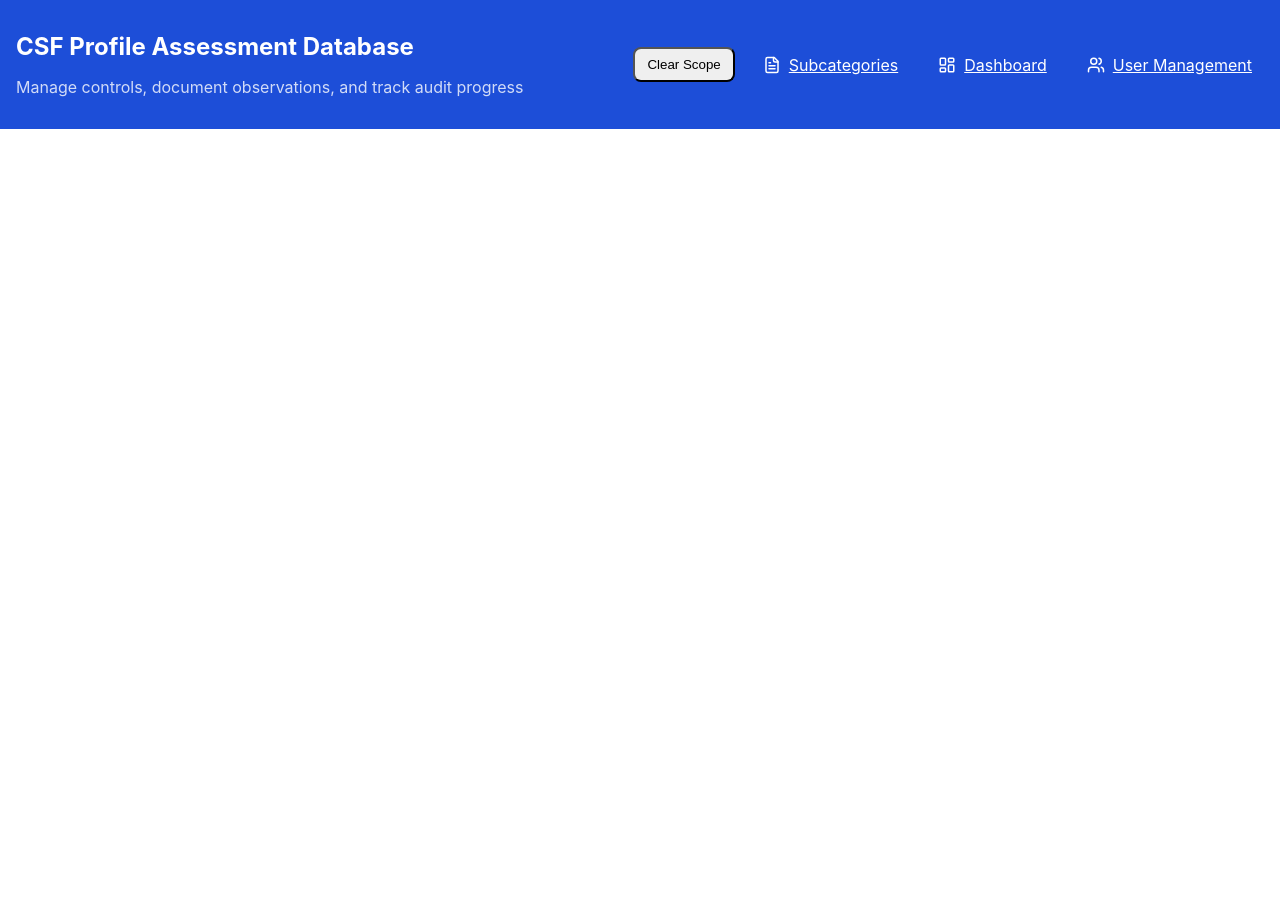
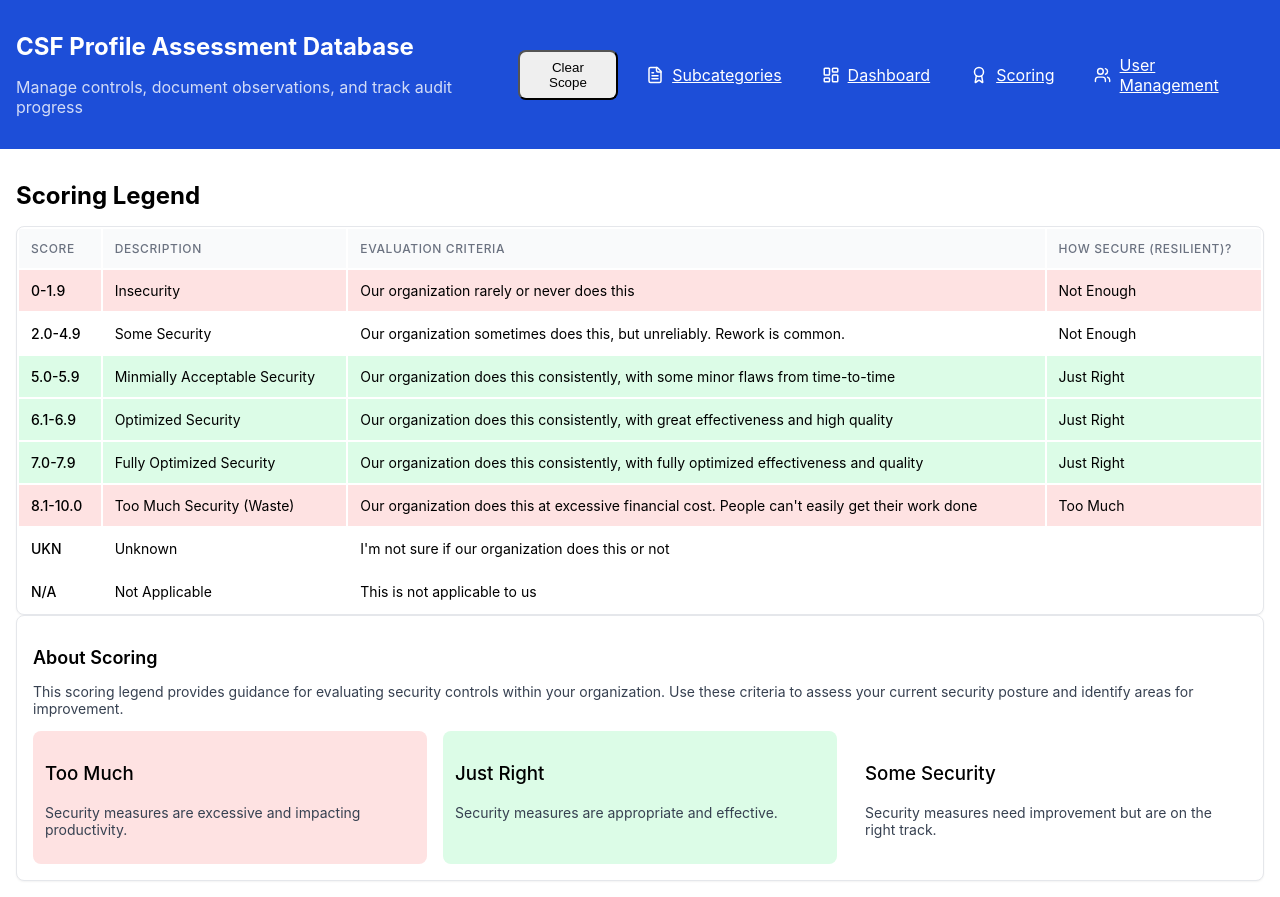
Before and after one commit to CPAtoCybersecurity/csf_profile, a React (Create React App) app: page /scoring in a window 1280 px wide. Before the commit the page ends 800 px from the top, so only its background shows below. Built offline with nearby package versions, Linux system fonts and the light colour scheme.

Commit message:
Scoring Legend

```diff
--- a/src/App.js
+++ b/src/App.js
@@ -8,6 +8,7 @@ import Navigation from './components/Navigation';
 import Controls from './pages/Controls';
 import Dashboard from './pages/Dashboard';
 import UserManagement from './pages/UserManagement';
+import ScoringLegend from './pages/ScoringLegend';
 
 const App = () => {
   const [data, setData] = useState([]);
@@ -299,6 +300,7 @@ const App = () => {
             }
           />
           <Route path="/dashboard" element={<Dashboard data={data} />} />
+          <Route path="/scoring" element={<ScoringLegend />} />
           <Route path="/users" element={<UserManagement />} />
         </Routes>
       </div>
--- a/src/components/Navigation.js
+++ b/src/components/Navigation.js
@@ -1,6 +1,6 @@
 import React from 'react';
 import { NavLink } from 'react-router-dom';
-import { LayoutDashboard, Users, FileText } from 'lucide-react';
+import { LayoutDashboard, Users, FileText, Award } from 'lucide-react';
 
 const Navigation = () => {
   return (
@@ -35,6 +35,20 @@ const Navigation = () => {
       </NavLink>
 
       <NavLink
+        to="/scoring"
+        className={({ isActive }) =>
+          `flex items-center gap-2 px-3 py-2 rounded-lg transition-colors ${
+            isActive
+              ? 'bg-blue-800 text-white'
+              : 'text-white hover:bg-blue-800'
+          }`
+        }
+      >
+        <Award size={18} />
+        <span>Scoring</span>
+      </NavLink>
+
+      <NavLink
         to="/users"
         className={({ isActive }) =>
           `flex items-center gap-2 px-3 py-2 rounded-lg transition-colors ${
--- /dev/null
+++ b/src/pages/ScoringLegend.js
@@ -0,0 +1,148 @@
+import React, { useState, useEffect } from 'react';
+import Papa from 'papaparse';
+
+const ScoringLegend = () => {
+  const [legendData, setLegendData] = useState([]);
+  const [loading, setLoading] = useState(true);
+  const [error, setError] = useState(null);
+
+  useEffect(() => {
+    const loadLegendData = async () => {
+      try {
+        const response = await fetch('/scoring_legend.csv');
+        const csvText = await response.text();
+
+        Papa.parse(csvText, {
+          header: true,
+          skipEmptyLines: true,
+          complete: (results) => {
+            setLegendData(results.data);
+            setLoading(false);
+          },
+          error: (error) => {
+            setError(`Error parsing CSV: ${error.message}`);
+            setLoading(false);
+          }
+        });
+      } catch (err) {
+        setError(`Error loading file: ${err.message}`);
+        setLoading(false);
+      }
+    };
+
+    loadLegendData();
+  }, []);
+
+  // Function to determine the background color based on the "How Secure" value and description
+  const getSecurityLevelColor = (securityLevel, description, score) => {
+    // Special case for Some Security row (2.0-4.9)
+    if (score === '2.0-4.9' && description === 'Some Security') {
+      return 'bg-yellow-100';
+    }
+
+    // Special case for Too Much Security row (8.1-10.0)
+    if (description && description.includes('Too Much Security')) {
+      return 'bg-red-100';
+    }
+
+    // For other rows, use the security level
+    switch(securityLevel) {
+      case 'Not Enough':
+        // For all other "Not Enough" rows except Some Security
+        if (score !== '2.0-4.9') {
+          return 'bg-red-100';
+        }
+        return 'bg-yellow-100';
+      case 'Just Right':
+        return 'bg-green-100';
+      case 'Too Much':
+        // Override for Too Much Security
+        return 'bg-red-100';
+      default:
+        return '';
+    }
+  };
+
+  if (loading) {
+    return (
+      <div className="p-4">
+        <h1 className="text-2xl font-bold mb-4">Scoring Legend</h1>
+        <div className="flex items-center justify-center h-64">
+          <div className="text-xl font-semibold">Loading scoring legend data...</div>
+        </div>
+      </div>
+    );
+  }
+
+  if (error) {
+    return (
+      <div className="p-4">
+        <h1 className="text-2xl font-bold mb-4">Scoring Legend</h1>
+        <div className="flex items-center justify-center h-64">
+          <div className="text-xl font-semibold text-red-600">{error}</div>
+        </div>
+      </div>
+    );
+  }
+
+  return (
+    <div className="p-4">
+      <h1 className="text-2xl font-bold mb-4">Scoring Legend</h1>
+
+      <div className="bg-white rounded-lg shadow-sm border overflow-hidden">
+        <table className="min-w-full divide-y divide-gray-200">
+          <thead className="bg-gray-50">
+            <tr>
+              <th className="p-3 text-left text-xs font-medium text-gray-500 uppercase tracking-wider">Score</th>
+              <th className="p-3 text-left text-xs font-medium text-gray-500 uppercase tracking-wider">Description</th>
+              <th className="p-3 text-left text-xs font-medium text-gray-500 uppercase tracking-wider">Evaluation Criteria</th>
+              <th className="p-3 text-left text-xs font-medium text-gray-500 uppercase tracking-wider">How Secure (Resilient)?</th>
+            </tr>
+          </thead>
+          <tbody className="bg-white divide-y divide-gray-200">
+            {legendData.length > 0 ? (
+              legendData.map((item, index) => (
+                <tr key={index} className={getSecurityLevelColor(item['How Secure (Resilient)?'], item.Description, item.Score)}>
+                  <td className="p-3 text-sm font-medium">{item.Score}</td>
+                  <td className="p-3 text-sm">{item.Description}</td>
+                  <td className="p-3 text-sm">{item['Evaluation Criteria']}</td>
+                  <td className="p-3 text-sm">{item['How Secure (Resilient)?']}</td>
+                </tr>
+              ))
+            ) : (
+              <tr>
+                <td colSpan="4" className="p-3 text-center text-sm text-gray-500">
+                  No scoring legend data available.
+                </td>
+              </tr>
+            )}
+          </tbody>
+        </table>
+      </div>
+
+      <div className="mt-6 bg-white p-4 rounded-lg shadow-sm border">
+        <h2 className="text-lg font-semibold mb-2">About Scoring</h2>
+        <p className="text-sm text-gray-700">
+          This scoring legend provides guidance for evaluating security controls within your organization.
+          Use these criteria to assess your current security posture and identify areas for improvement.
+        </p>
+        <div className="mt-4 grid grid-cols-1 md:grid-cols-3 gap-4">
+          <div className="p-3 rounded-lg bg-red-100">
+            <h3 className="font-medium">Too Much</h3>
+            <p className="text-sm text-gray-700">Security measures are excessive and impacting productivity.</p>
+          </div>
+          <div className="p-3 rounded-lg bg-green-100">
+            <h3 className="font-medium">Just Right</h3>
+            <p className="text-sm text-gray-700">Security measures are appropriate and effective.</p>
+          </div>
+          <div className="p-3 rounded-lg bg-yellow-100">
+            <h3 className="font-medium">Some Security</h3>
+            <p className="text-sm text-gray-700">Security measures need improvement but are on the right track.</p>
+          </div>
+        </div>
+      </div>
+    </div>
+  );
+};
+
+export default ScoringLegend;
```
Also changed, not shown: public/scoring_legend.csv (added), src/scoring_legend.csv (added).
